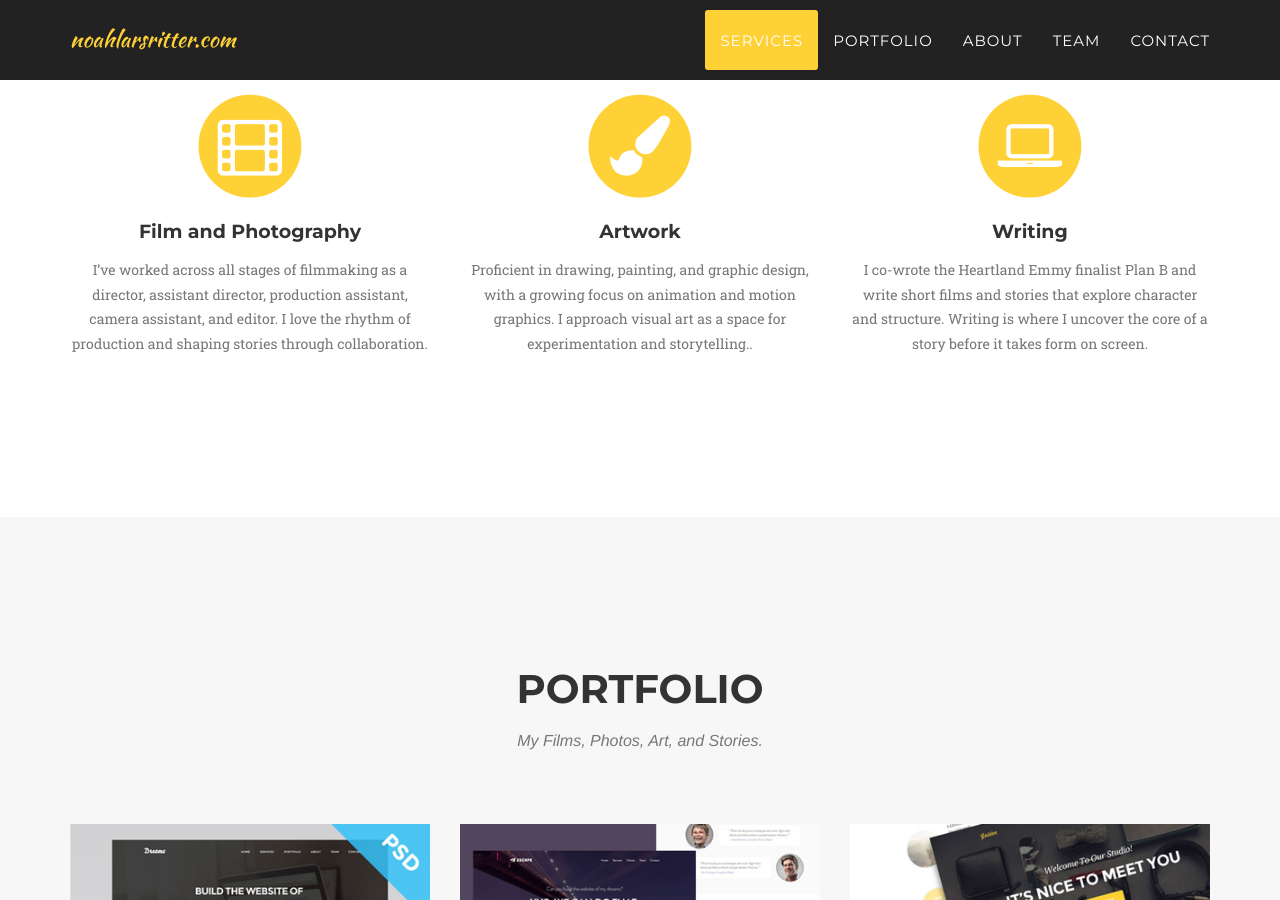
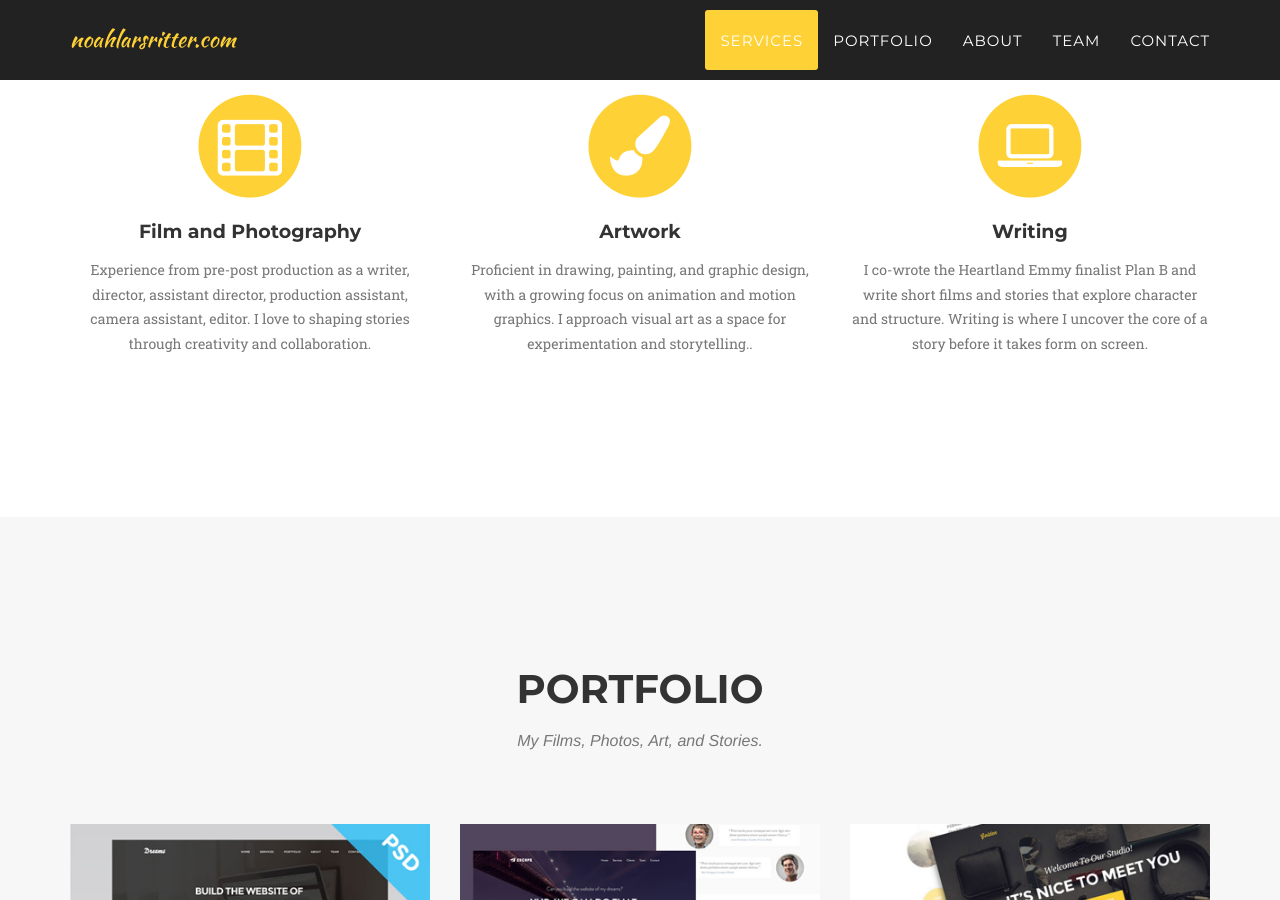
Before and after one commit to n2o2a2h/noahlarsritter.github.io, a Jekyll site: the page built from index.html, in a window 1280 px wide and 900 px high, scrolled down 1053 px. Built offline with Jekyll 4.4.1, drawn with Linux system fonts in a browser that asks for light colours; some web fonts are replaced.

Commit message:
Update services.html

```diff
--- a/_includes/services.html
+++ b/_includes/services.html
@@ -14,7 +14,7 @@
                         <i class="fa fa-film fa-stack-1x fa-inverse"></i>
                     </span>
                     <h4 class="service-heading">Film and Photography</h4>
-                    <p class="text-muted">I’ve worked across all stages of filmmaking as a director, assistant director, production assistant, camera assistant, and editor. I love the rhythm of production and shaping stories through collaboration.</p>
+                    <p class="text-muted">Experience from pre-post production as a writer, director, assistant director, production assistant, camera assistant, editor. I love to shaping stories through creativity and collaboration.</p>
                 </div>
                 <div class="col-md-4">
                     <span class="fa-stack fa-4x">
```
